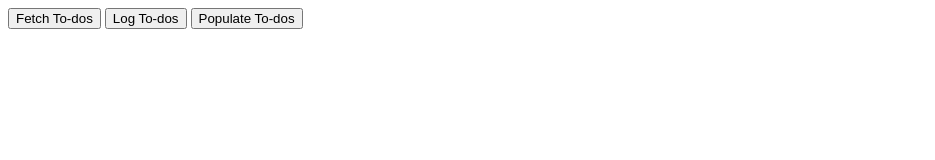
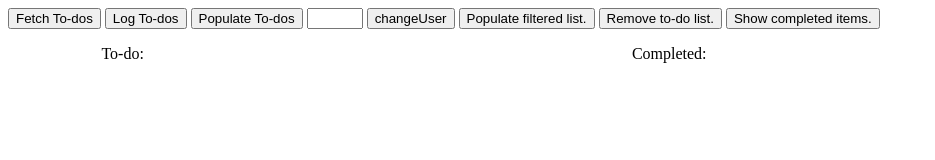
Before and after one commit to JonasNon/DUMMY-data-todo, a plain HTML site: page index.html in a window 1280 px wide. Shown: the whole page, without its empty margins (0-935 px from the left). Drawn offline with Linux system fonts and the light colour scheme.

Commit message:
added filtering adn 3 more buttons

```diff
--- a/index.html
+++ b/index.html
@@ -10,6 +10,21 @@
   <button onclick="fetchTodos()">Fetch To-dos</button>
   <button onclick="logTodos()">Log To-dos</button>
   <button onclick="populateTodos()">Populate To-dos</button>
+  <input type="number" id="userNum" name="userNum" min="1" max="10"></input>
+  <button onclick="changeUser()">changeUser</button>
+  <button onclick="populateTodosFiltered()">Populate filtered list.</button>
+  <button onclick="removeTodos()">Remove to-do list.</button>
+  <button onclick="showComplete()">Show completed items.</button>
+  <div id="double-lists">
+    <p>To-do:</p>
+    <ol id="todo-list">
+      <!-- LIs will go here -->
+    </ol>
+    <p>Completed:</p>
+    <ol id="todo-list-completed">
+
+    </ol>
+  </div>
   <ol id="todo-list">
   <!-- LIs will go here -->
   </ol>
--- a/scripts.js
+++ b/scripts.js
@@ -1,7 +1,9 @@
     // We'll pre-populate this array with a couple objects just so it's not undefined if your internet connection isn't working properly.
 
     let todoList = document.getElementById("todo-list")
-
+    let currentUser = 1
+    let completeList = document.getElementById("todo-list-completed")
+    let filtered
 
     let arrayOfTodos = [
       {
@@ -27,6 +29,7 @@
       console.log(arrayOfTodos)
   }
 
+
   const populateTodos = () => {
     for (i = 0; i < arrayOfTodos.length; i++) {
       let newLi = document.createElement('li')
@@ -35,4 +38,62 @@
       // newLi = arrayOfTodos[i]
       todoList.append(newLi)
     }
+
+
+
+
   }
+
+  const populateTodosFiltered = () => {
+
+    removeTodos()
+
+    filtered = arrayOfTodos.filter((todo) => {
+      return todo.userId == currentUser
+    })
+    console.log(filtered)
+
+    for (i = 0; i < filtered.length; i++) {
+      let newLi = document.createElement('li')
+      let newText = document.createTextNode(filtered[i].title)
+      newLi.appendChild(newText)
+      // newLi = arrayOfTodos[i]
+      todoList.append(newLi)
+    }
+  }
+
+
+  const changeUser = () => {
+    currentUser = document.getElementById("userNum").value
+    console.log("pushed: " + currentUser)
+  }
+
+
+const removeTodos = () => {
+  todoList.innerHTML = null
+  completeList.innerHTML = null
+}
+
+const showComplete = () => {
+  removeTodos()
+  let completed = filtered.filter((todo) => {
+    return todo.completed == true
+  })
+  let unDone = filtered.filter((todo) => {
+    return todo.completed == false
+  })
+  for (i = 0; i < unDone.length; i++) {
+    let newLi = document.createElement('li')
+    let newText = document.createTextNode(unDone[i].title)
+    newLi.appendChild(newText)
+    // newLi = arrayOfTodos[i]
+    todoList.append(newLi)
+  }
+  for (i = 0; i < completed.length; i++) {
+    let newLi = document.createElement('li')
+    let newText = document.createTextNode(completed[i].title)
+    newLi.appendChild(newText)
+    // newLi = arrayOfTodos[i]
+    completeList.append(newLi)
+  }
+}
--- a/styles.css
+++ b/styles.css
@@ -1,3 +1,15 @@
 li {
   font-style: italic;
 }
+
+#double-lists {
+  display: flex;
+  flex-direction: row;
+  justify-content: center;
+  align-items: start;
+  width: 100vw;
+}
+
+ol {
+  width: 35vw;
+}
```
